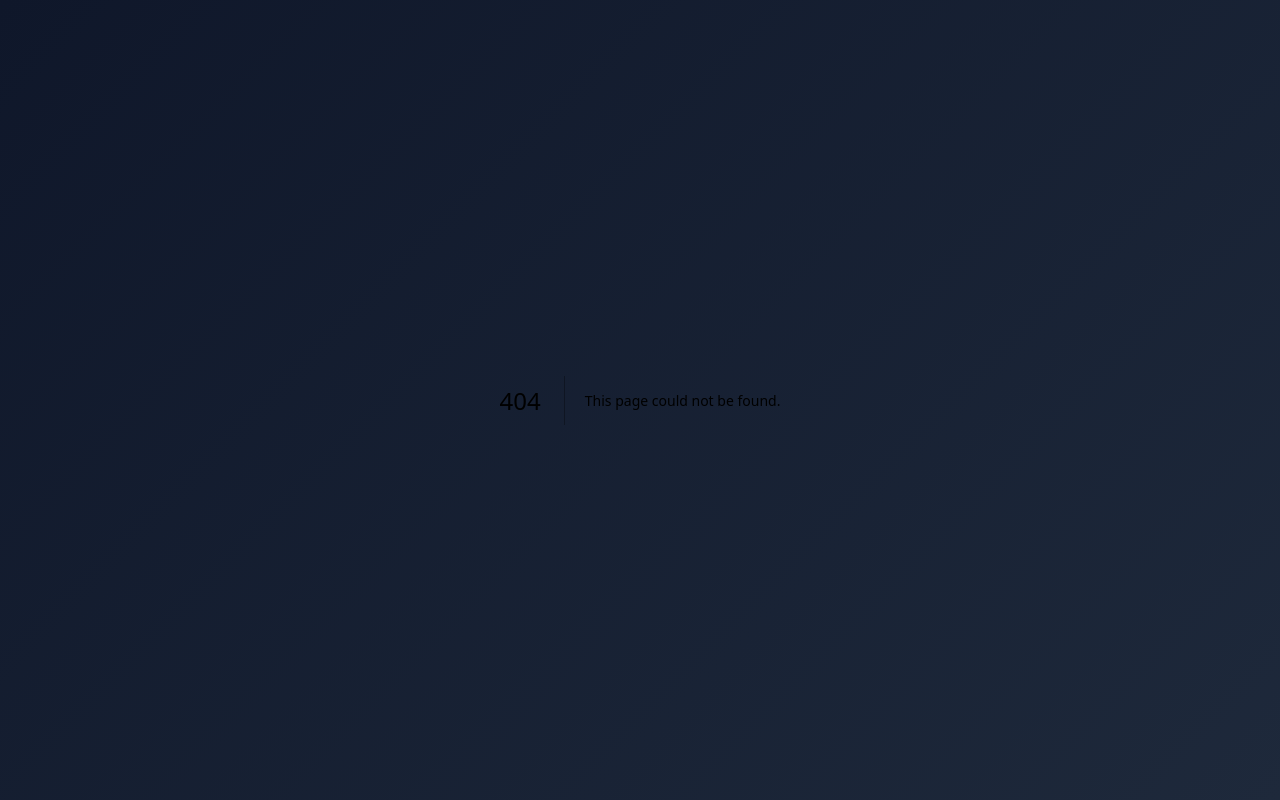
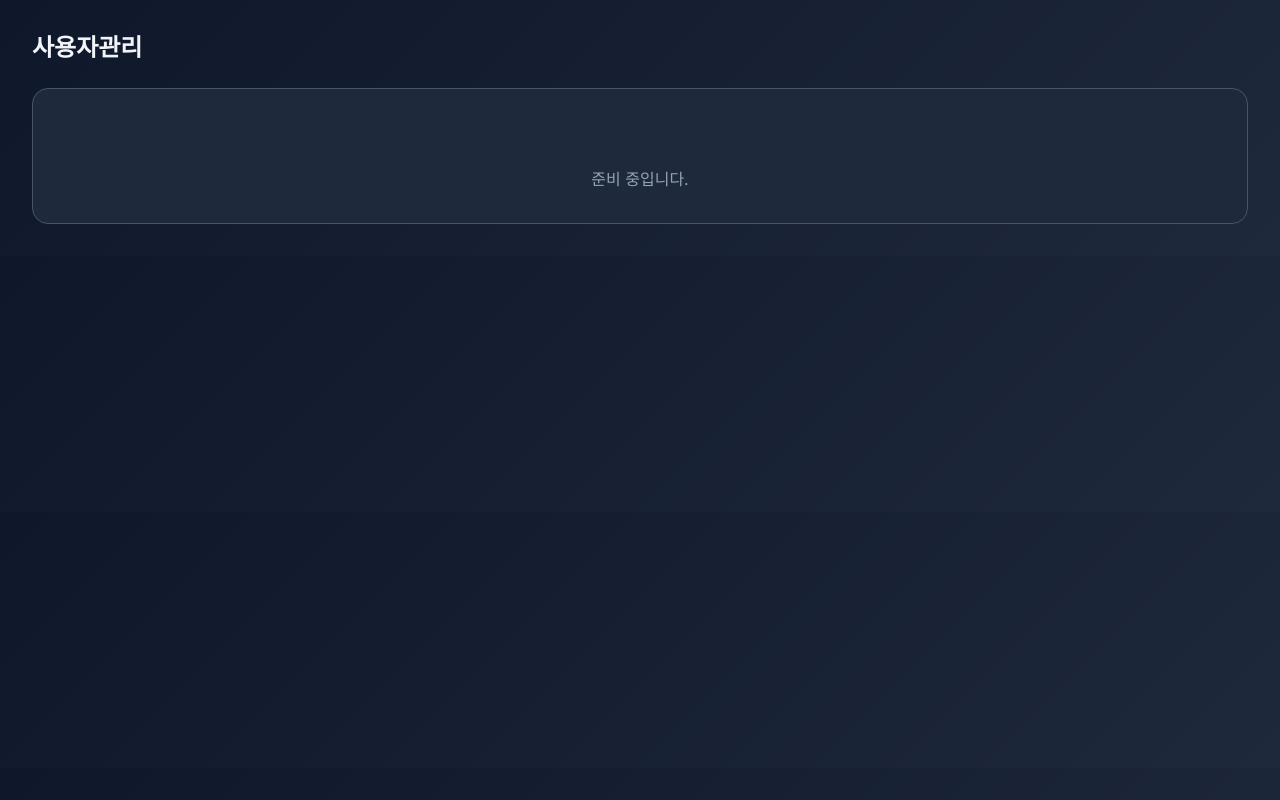
Before and after one commit to heedae93/OCR, a Next.js app in the folder frontend/: page /admin/users in a window 1280 px wide. Before the commit this address had no page. Built offline with nearby package versions, Linux system fonts and the light colour scheme.

Commit message:
메뉴 추가

```diff
--- /dev/null
+++ b/frontend/src/app/admin/users/page.tsx
@@ -0,0 +1,13 @@
+'use client'
+
+export default function UserManagementPage() {
+  return (
+    <div className="flex flex-col gap-6 p-8">
+      <h1 className="text-2xl font-bold text-text-primary-light dark:text-text-primary-dark">사용자관리</h1>
+      <div className="bg-surface-light dark:bg-surface-dark rounded-xl border border-border-light dark:border-border-dark p-8 text-center">
+        <span className="material-symbols-outlined text-4xl text-text-secondary-light dark:text-text-secondary-dark">manage_accounts</span>
+        <p className="mt-4 text-text-secondary-light dark:text-text-secondary-dark">준비 중입니다.</p>
+      </div>
+    </div>
+  )
+}
--- /dev/null
+++ b/frontend/src/app/history/page.tsx
@@ -0,0 +1,13 @@
+'use client'
+
+export default function HistoryPage() {
+  return (
+    <div className="flex flex-col gap-6 p-8">
+      <h1 className="text-2xl font-bold text-text-primary-light dark:text-text-primary-dark">이력관리</h1>
+      <div className="bg-surface-light dark:bg-surface-dark rounded-xl border border-border-light dark:border-border-dark p-8 text-center">
+        <span className="material-symbols-outlined text-4xl text-text-secondary-light dark:text-text-secondary-dark">manage_history</span>
+        <p className="mt-4 text-text-secondary-light dark:text-text-secondary-dark">준비 중입니다.</p>
+      </div>
+    </div>
+  )
+}
--- a/frontend/src/components/Sidebar.tsx
+++ b/frontend/src/components/Sidebar.tsx
@@ -14,13 +14,14 @@ interface NavItem {
 const baseNavItems: NavItem[] = [
   { href: '/', icon: 'dashboard', label: '대시보드' },
   { href: '/ocr-work', icon: 'document_scanner', label: 'OCR 작업하기' },
-  { href: '/jobs', icon: 'history', label: '작업 내역' },
-  // { href: '/drive', icon: 'folder', label: '내 드라이브' },
+  { href: '/jobs', icon: 'history', label: '작업내역' },
+  { href: '/history', icon: 'manage_history', label: '이력관리' },
   { href: '/help', icon: 'help', label: '도움말' },
 ]
 
 const adminNavItems: NavItem[] = [
   { href: '/settings', icon: 'settings', label: '설정' },
+  { href: '/admin/users', icon: 'manage_accounts', label: '사용자관리' },
 ]
 
 export default function Sidebar() {
```
